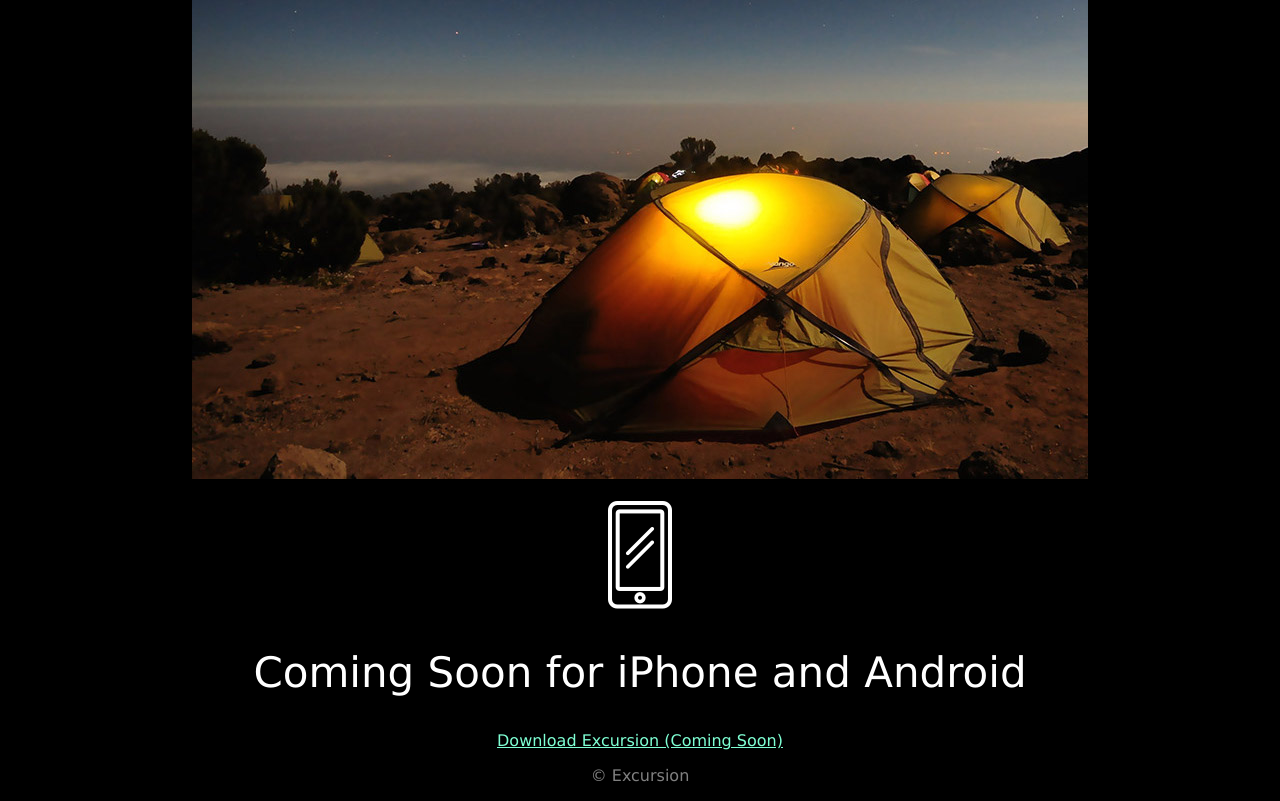
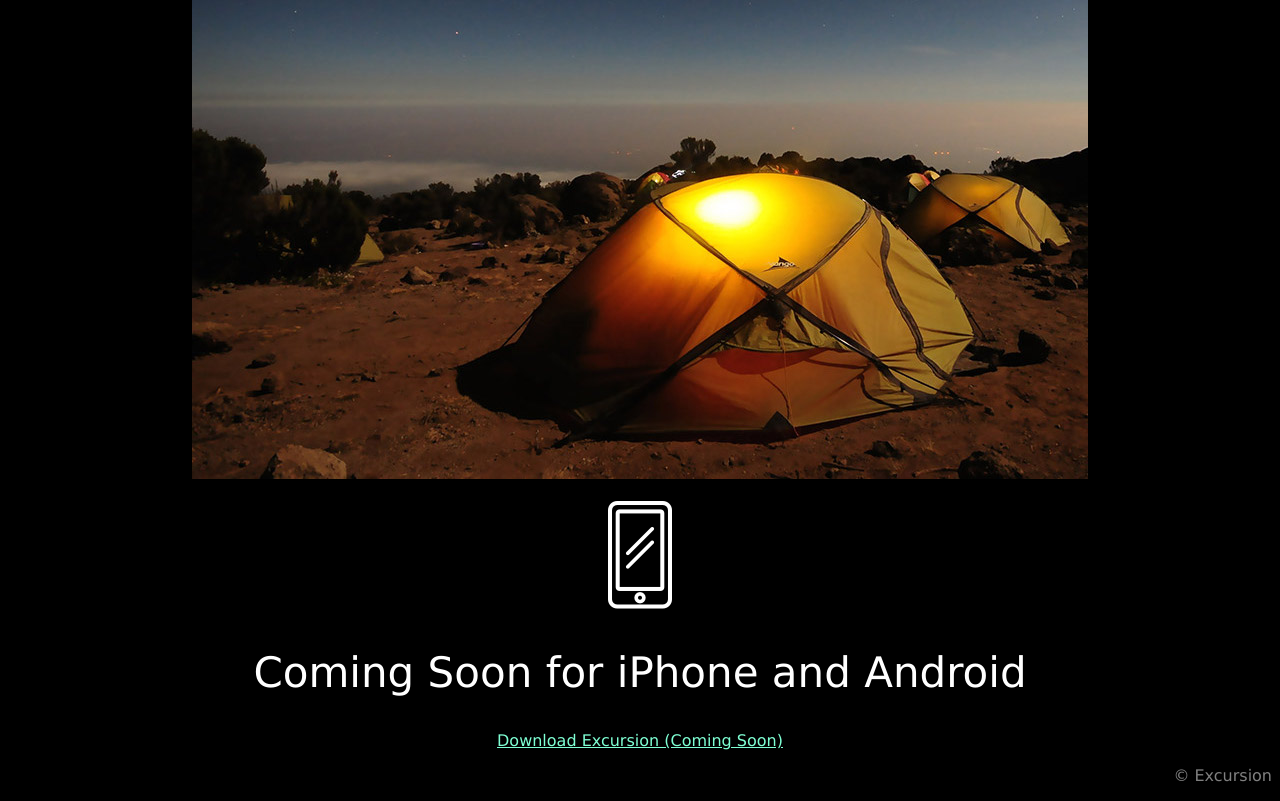
Before and after one commit to mjosephjr/excursion, a plain HTML site: page index.html in a window 1280 px wide. Shown: the part 522-1323 px from the top of the page. Drawn offline with Linux system fonts and the light colour scheme.

Commit message:
Adjusted Footer

```diff
--- a/index.html
+++ b/index.html
@@ -27,8 +27,8 @@
     <h2>Coming Soon for iPhone and Android</h2>
     <p><a href="Link" class="download">Download Excursion (Coming Soon)</a></p>
 
-    <div class="footer">
-      <p>© Excursion</p>
+    <div>
+      <p class="footer">© Excursion</p>
     </div>
 
   </body>
```
